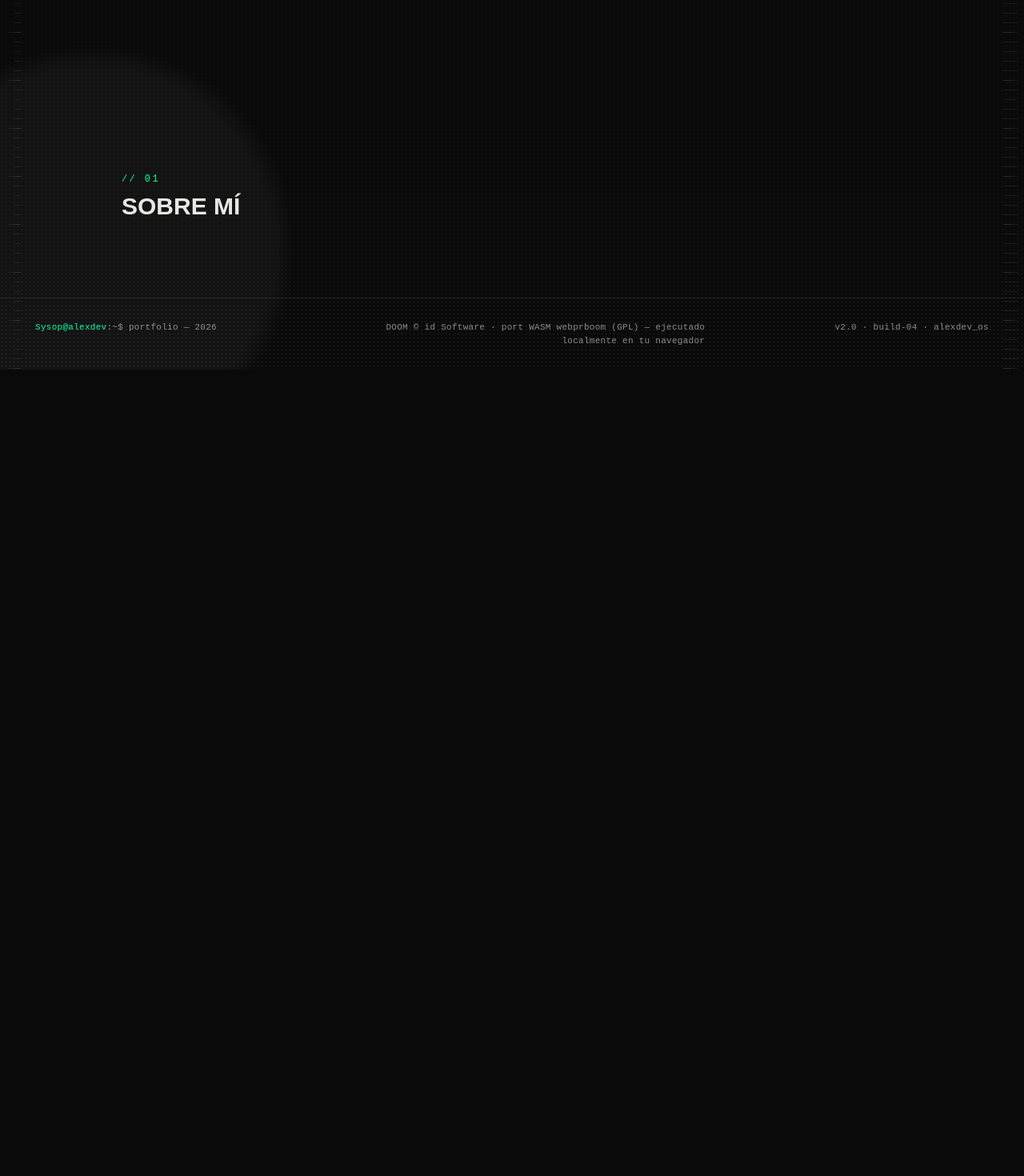
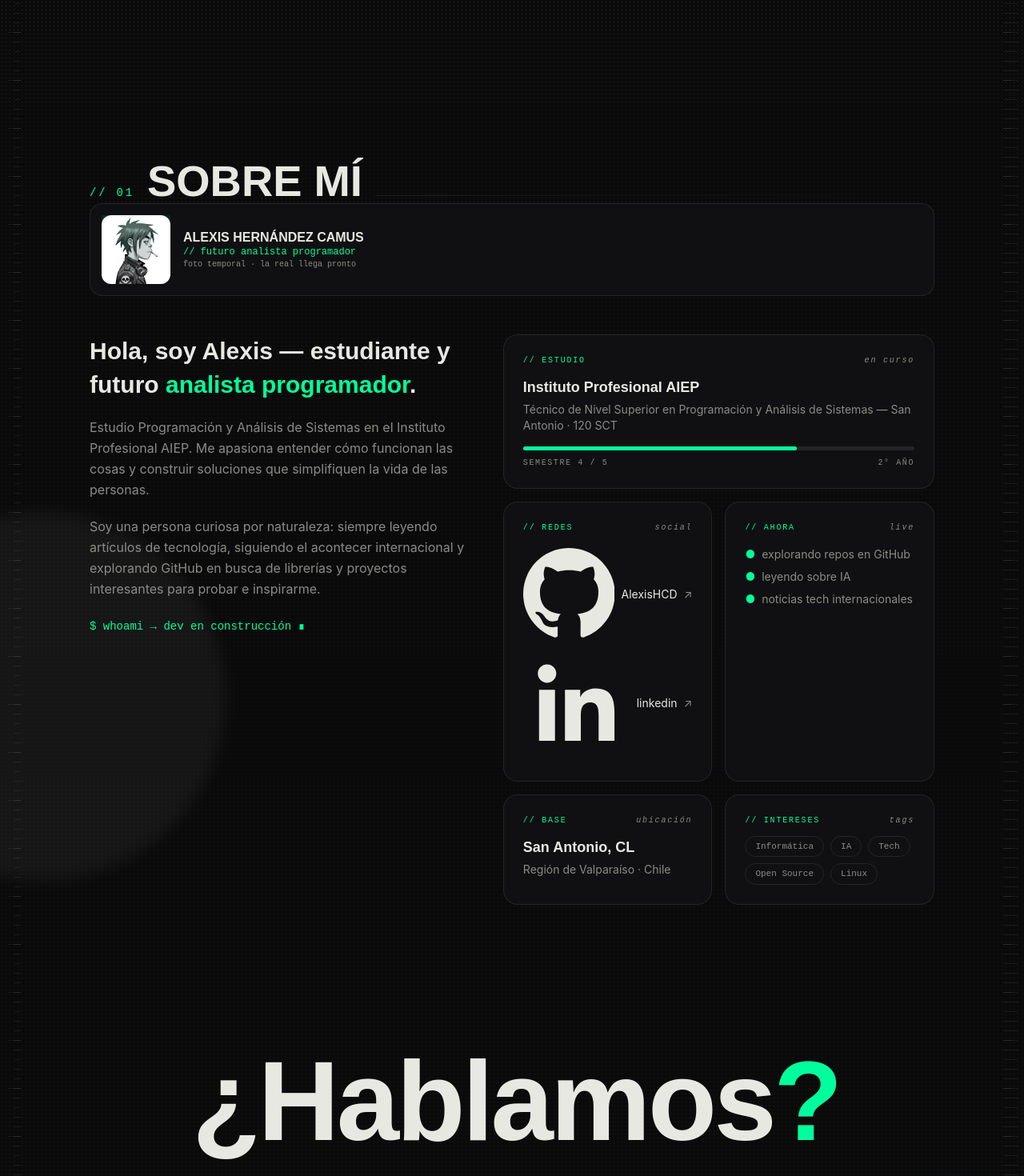
Before and after one commit to AlexisHCD/PorfolioADH, a React (Vite) app: page / in a window 1280 px wide. Shown: the part 680-2150 px from the top of the page at 80% size. Before the commit the page ends 1142 px from the top, so only its background shows below. Built offline with nearby package versions, Linux system fonts and the light colour scheme.

Commit message:
feat: mount about and contact sections in app shell

```diff
--- a/src/App.jsx
+++ b/src/App.jsx
@@ -2,6 +2,8 @@ import Nav from './components/layout/Nav';
 import Footer from './components/layout/Footer';
 import AmbientField from './components/layout/AmbientField';
 import Hero from './components/sections/Hero';
+import About from './components/sections/About';
+import Contact from './components/sections/Contact';
 import { useTheme } from './hooks/useTheme';
 
 /** Root shell: theme provider (hook), ambient background, nav + sections. */
@@ -13,12 +15,10 @@ export default function App() {
       <Nav theme={theme} onToggle={toggle} />
       <main className="relative z-[1]">
         <Hero />
-        {/* Phase 3 sections mount here: About, Stack, Activity, Projects,
-            Roadmap, Certificates, Contact */}
-        <section id="sobre-mi" className="mx-auto max-w-5xl px-6 py-24">
-          <p className="font-mono text-xs tracking-[0.2em] text-accent">{'// 01'}</p>
-          <h2 className="mt-2 font-display text-3xl font-bold uppercase">Sobre mí</h2>
-        </section>
+        <About />
+        {/* Phase 3 remaining: Stack, Activity, Projects, Roadmap,
+            Certificates — Contact mounts last */}
+        <Contact />
       </main>
       <Footer />
     </div>
```
